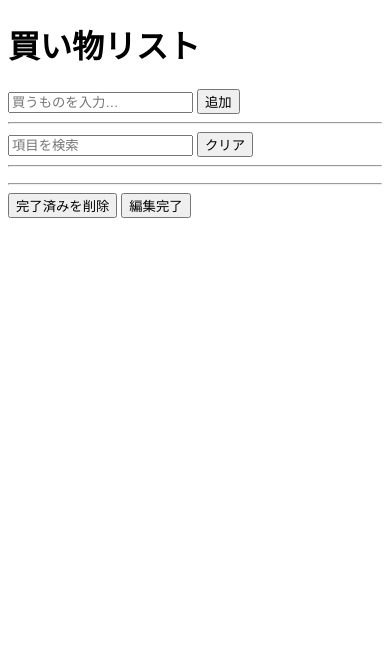
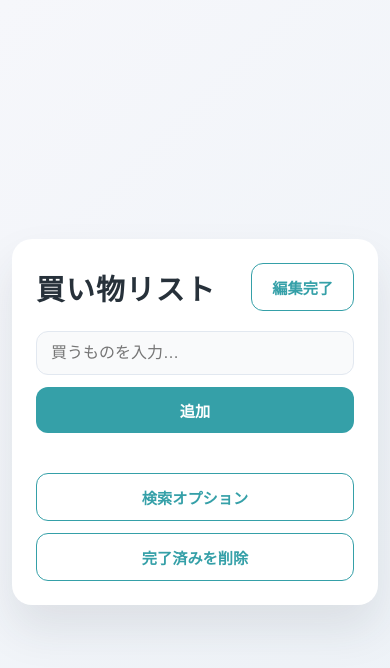
Before and after one commit to hitowaft/ShoppingList, a plain HTML site: page index.html in a window 390 px wide. Both pictures are taken after a click on the button "編集". Drawn offline with Linux system fonts and the light colour scheme; no server answers.

Commit message:
style: CSSを追加してデザインを変更

```diff
--- a/index.html
+++ b/index.html
@@ -4,22 +4,30 @@
   <meta charset="UTF-8">
   <meta name="viewport" content="width=device-width, initial-scale=1.0">
   <title>買い物リスト</title>
-  <style>
-    .completed { text-decoration: line-through; color: #888; }
-  </style>
+  <link rel="stylesheet" href="shopping-list.css">
 </head>
 <body>
-  <h1>買い物リスト</h1>
-  <input type="text" id="itemInput" placeholder="買うものを入力…">
-  <button id="addButton">追加</button>
-  <hr>
-  <input type="text" id="searchInput" placeholder="項目を検索">
-  <button id="clearButton">クリア</button>
-  <hr>
-  <ul id="itemList"></ul>
-  <hr>
-  <button id="clearCompletedButton">完了済みを削除</button>
-  <button id="editModeButton">編集</button>
+  <main class="app">
+    <header class="app-header">
+      <h1>買い物リスト</h1>
+      <button id="editModeButton" class="secondary" aria-live="polite">編集</button>
+    </header>
+    <section class="input-group">
+      <label class="sr-only" for="itemInput">買うものを入力</label>
+      <input type="text" id="itemInput" placeholder="買うものを入力…">
+      <button id="addButton">追加</button>
+    </section>
+    <ul id="itemList" class="item-list"></ul>
+    <section class="actions">
+      <button id="toggleSearchButton" class="secondary" aria-expanded="false" aria-controls="searchOptions">検索オプション</button>
+      <button id="clearCompletedButton" class="secondary">完了済みを削除</button>
+    </section>
+    <section id="searchOptions" class="filter-group is-hidden" aria-hidden="true">
+      <label class="sr-only" for="searchInput">項目を検索</label>
+      <input type="text" id="searchInput" placeholder="項目を検索">
+      <button id="clearButton" class="secondary">クリア</button>
+    </section>
+  </main>
 
   <script type="module" src="main.js"></script>
 </body>
--- a/main.js
+++ b/main.js
@@ -11,10 +11,32 @@ const searchInput = document.getElementById('searchInput');
 const clearButton = document.getElementById('clearButton');
 const clearCompletedButton = document.getElementById('clearCompletedButton');
 const editModeButton = document.getElementById('editModeButton');
+const toggleSearchButton = document.getElementById('toggleSearchButton');
+const searchOptionsSection = document.getElementById('searchOptions');
+
+let isSearchVisible = false;
+
+function updateSearchVisibility(visible, { focus = false } = {}) {
+  if (!toggleSearchButton || !searchOptionsSection) return;
+
+  isSearchVisible = visible;
+  toggleSearchButton.setAttribute('aria-expanded', String(visible));
+  searchOptionsSection.setAttribute('aria-hidden', String(!visible));
+  toggleSearchButton.textContent = visible ? '検索を閉じる' : '検索オプション';
+  searchOptionsSection.classList.toggle('is-hidden', !visible);
+
+  if (visible && focus) {
+    searchInput?.focus();
+  }
+}
 
 // --- 状態が更新された後のお決まり処理をまとめた関数 ---
 const handleStateUpdate = () => {
   render(state);
+
+  if (state.searchKeyword && !isSearchVisible) {
+    updateSearchVisibility(true);
+  }
 };
 
 // --- イベントハンドラ関数 ---
@@ -150,6 +172,10 @@ clearButton.addEventListener('click', () => {
   handleStateUpdate();
 });
 
+toggleSearchButton?.addEventListener('click', () => {
+  updateSearchVisibility(!isSearchVisible, { focus: !isSearchVisible });
+});
+
 clearCompletedButton.addEventListener('click', handleClearCompleted);
 
 editModeButton.addEventListener('click', () => {
--- /dev/null
+++ b/shopping-list.css
@@ -0,0 +1,214 @@
+:root {
+  --bg: #f6f7fb;
+  --card: #ffffff;
+  --primary: #35a0a8;
+  --primary-dark: #27828b;
+  --text: #27313a;
+  --muted: #90a3b0;
+  --line: #e2e8f0;
+}
+
+*,
+*::before,
+*::after {
+  box-sizing: border-box;
+}
+
+body {
+  margin: 0;
+  min-height: 100vh;
+  font-family: 'Inter', sans-serif;
+  background: linear-gradient(135deg, #f6f7fb, #edf2f7);
+  color: var(--text);
+  display: flex;
+  flex-direction: column;
+  align-items: center;
+  justify-content: center;
+  padding: 48px 16px;
+}
+
+.app {
+  width: 100%;
+  max-width: 420px;
+  background: var(--card);
+  border-radius: 20px;
+  box-shadow: 0 24px 45px rgba(39, 49, 58, 0.1);
+  padding: 32px;
+  display: flex;
+  flex-direction: column;
+  gap: 24px;
+}
+
+.app-header {
+  display: flex;
+  align-items: center;
+  justify-content: space-between;
+  gap: 16px;
+}
+
+h1 {
+  margin: 0;
+  font-size: 1.8rem;
+  letter-spacing: 0.04em;
+}
+
+.app-header h1 {
+  flex: 1;
+}
+
+.app-header button {
+  flex-shrink: 0;
+}
+
+.input-group,
+.filter-group {
+  display: grid;
+  gap: 12px;
+}
+
+.filter-group.is-hidden {
+  display: none;
+}
+
+input[type="text"] {
+  width: 100%;
+  padding: 12px 14px;
+  border-radius: 12px;
+  border: 1px solid var(--line);
+  background-color: #f9fafb;
+  font-size: 1rem;
+  transition: border-color 0.15s ease, box-shadow 0.15s ease;
+}
+
+input[type="text"]:focus {
+  outline: none;
+  border-color: var(--primary);
+  box-shadow: 0 0 0 3px rgba(53, 160, 168, 0.2);
+}
+
+button {
+  appearance: none;
+  background: var(--primary);
+  color: #fff;
+  border: none;
+  border-radius: 12px;
+  padding: 12px 20px;
+  font-size: 0.95rem;
+  font-weight: 600;
+  cursor: pointer;
+  transition: transform 0.15s ease, box-shadow 0.15s ease, background 0.2s ease;
+}
+
+button:hover {
+  transform: translateY(-1px);
+  box-shadow: 0 10px 18px rgba(53, 160, 168, 0.25);
+  background: var(--primary-dark);
+}
+
+button:active {
+  transform: translateY(0);
+  box-shadow: none;
+}
+
+button.secondary {
+  background: transparent;
+  color: var(--primary);
+  border: 1px solid var(--primary);
+  box-shadow: none;
+}
+
+button.secondary:hover {
+  background: rgba(53, 160, 168, 0.08);
+  transform: translateY(-1px);
+}
+
+button.secondary:active {
+  transform: translateY(0);
+}
+
+.actions {
+  display: flex;
+  gap: 12px;
+  flex-wrap: wrap;
+  justify-content: flex-end;
+}
+
+.item-list {
+  list-style: none;
+  margin: 0;
+  padding: 0;
+  display: flex;
+  flex-direction: column;
+  gap: 12px;
+}
+
+.item-list li {
+  background: #f9fafb;
+  border-radius: 14px;
+  padding: 14px 16px;
+  display: flex;
+  align-items: center;
+  justify-content: flex-start;
+  gap: 12px;
+  border: 1px solid var(--line);
+  transition: transform 0.15s ease, box-shadow 0.15s ease;
+}
+
+.item-list li span {
+  font-size: 1rem;
+  flex: 1;
+}
+
+.item-list li input[type="checkbox"] {
+  width: 18px;
+  height: 18px;
+  cursor: pointer;
+}
+
+.item-list li button {
+  margin-left: auto;
+}
+
+.item-list li:hover {
+  transform: translateY(-1px);
+  box-shadow: 0 12px 20px rgba(39, 49, 58, 0.08);
+}
+
+.item-list li.completed {
+  transition: opacity 0.2s ease;
+  border-color: rgba(39, 49, 58, 0.08);
+}
+
+.item-list li.completed span,
+.item-list li span.completed {
+  color: var(--muted);
+  text-decoration: line-through;
+  opacity: 0.7;
+}
+
+.sr-only {
+  position: absolute;
+  width: 1px;
+  height: 1px;
+  padding: 0;
+  margin: -1px;
+  overflow: hidden;
+  clip: rect(0, 0, 0, 0);
+  white-space: nowrap;
+  border: 0;
+}
+
+@media (max-width: 480px) {
+  body {
+    padding: 32px 12px;
+  }
+
+  .app {
+    padding: 24px;
+    gap: 20px;
+  }
+
+  .actions {
+    flex-direction: column;
+  }
+}
--- a/ui.js
+++ b/ui.js
@@ -22,6 +22,7 @@ function createTaskElement(task, onDelete, onToggle, onUpdate, isEditing, state)
   checkbox.checked = task.completed;
   if (task.completed) {
     span.classList.add('completed');
+    li.classList.add('completed');
   }
 
   span.textContent = task.text;
```
